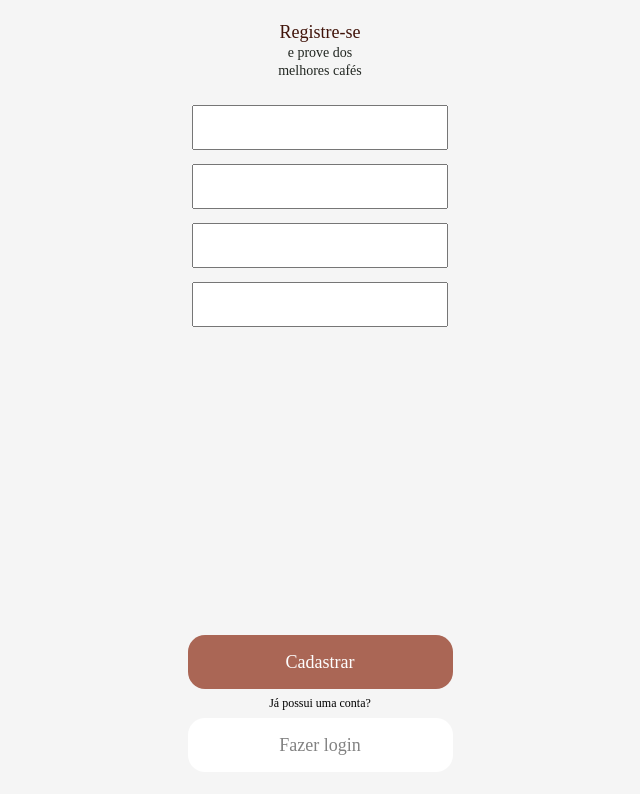
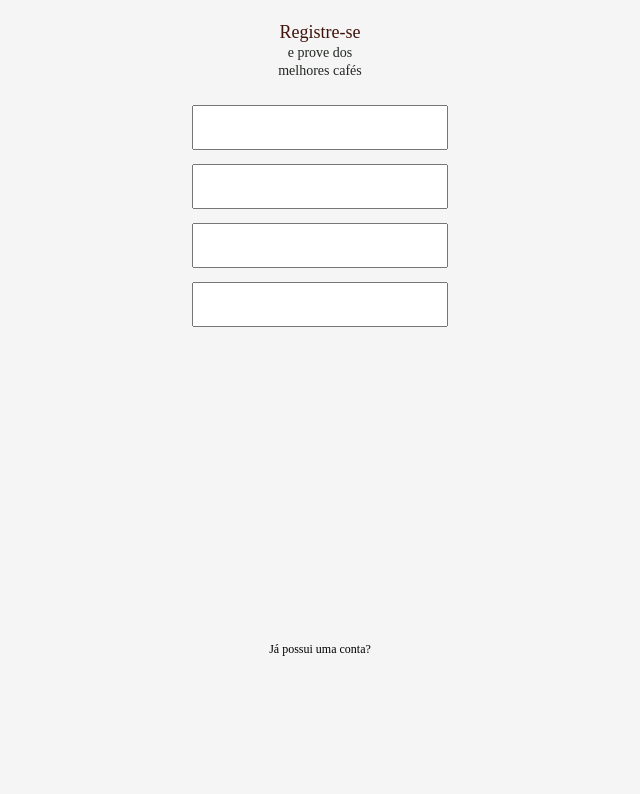
Before and after one commit to KelvinCrepaldi/le-coffee-app, a React (Create React App) app: page /home in a window 1280 px wide. Shown: the top 794 px of the page, without its empty margins (320-960 px from the left). Built offline with nearby package versions, Linux system fonts and the light colour scheme; a web font is replaced by a local one.

Commit message:
refactor: ButtonComponent

```diff
--- a/src/Components/Button/index.jsx
+++ b/src/Components/Button/index.jsx
@@ -1,27 +1,16 @@
 import { ButtonContainer } from "../../Styles/ComponentsStyle/Button";
 
-const ButtonComponent = ({ buttonFunction }, { ...rest }) => {
+const ButtonComponent = ({ variant, text, ...rest }) => {
   return (
     <>
-      {buttonFunction === "login" && (
+      {variant === "brown" && (
         <ButtonContainer variant="brown" {...rest}>
-          Entrar
+          {text}
         </ButtonContainer>
       )}
-      {buttonFunction === "signup" && (
-        <ButtonContainer variant="brown" {...rest}>
-          Cadastrar
-        </ButtonContainer>
-      )}
-      {buttonFunction === "gotoLogin" && (
-        <ButtonContainer variant="white" {...rest}>
-          Fazer login
-        </ButtonContainer>
-      )}
-      {buttonFunction === "gotoRegister" && (
-        <ButtonContainer variant="white" {...rest}>
-          Registrar-se
-        </ButtonContainer>
+
+      {variant === "white" && (
+        <ButtonContainer variant="white" {...rest}></ButtonContainer>
       )}
     </>
   );
```
